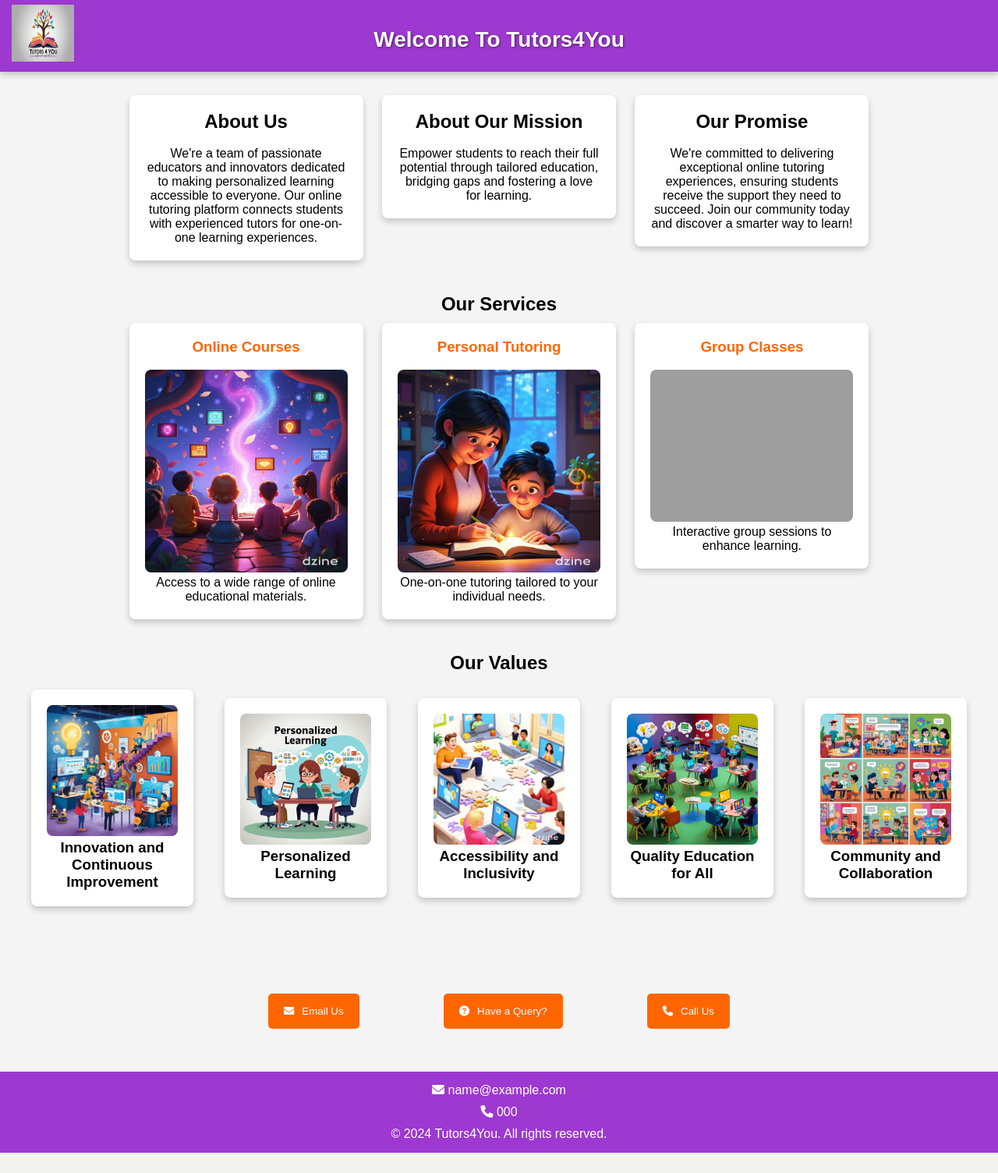
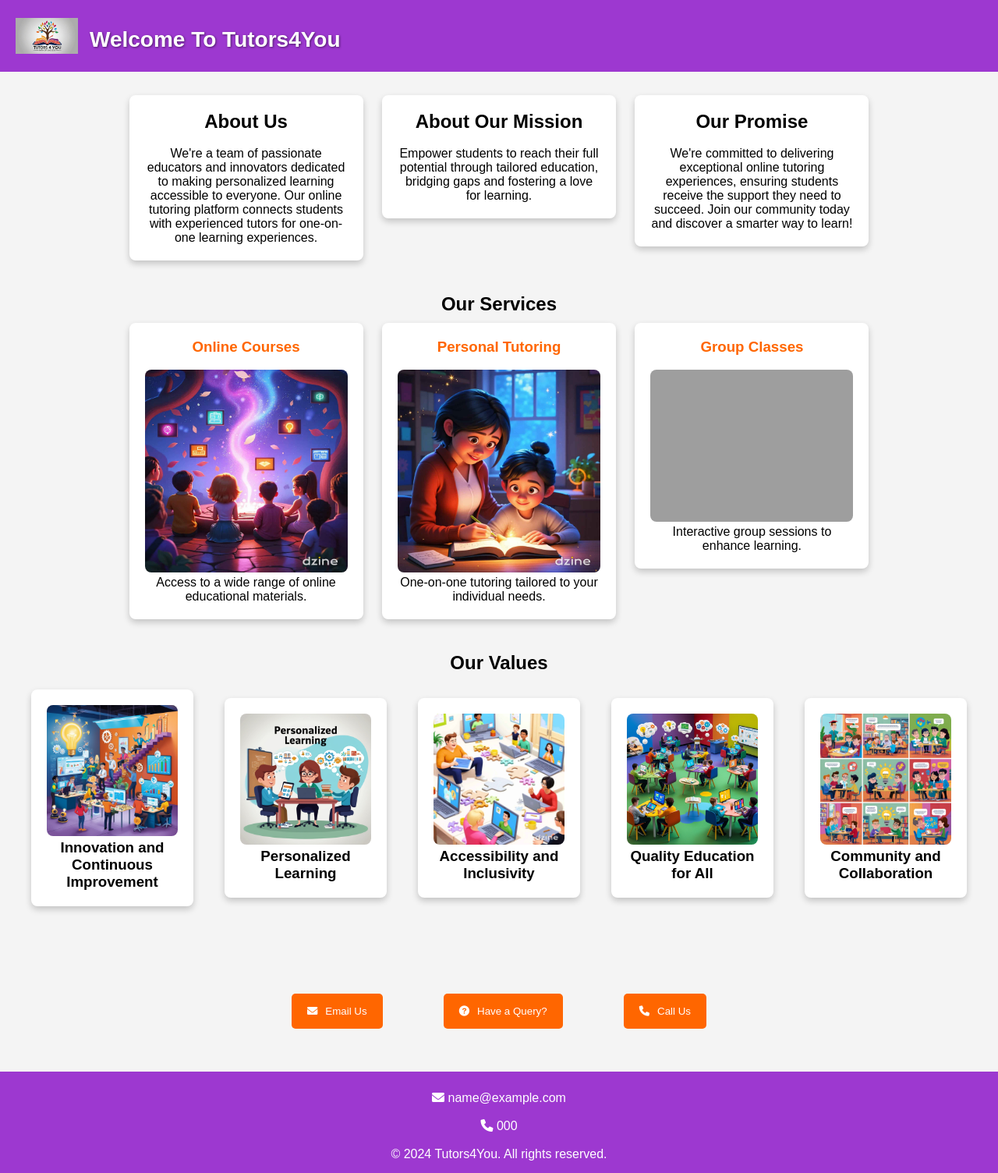
Before and after one commit to sumittechsage/Tutors4You, a Django app: template templates/index.html in a window 1280 px wide. Shown: the whole page at 78% size. Before the commit the page ends 1478 px from the top, so only its background shows below. Run offline with Django 5.2, Linux system fonts and the light colour scheme; the template is opened without the code that fills it: most values are stand-ins (such as "Sample title", 1, 10 or a date in 2020); grey boxes are pictures that could not be loaded.

Commit message:
finalize css

```diff
--- a/static/css/form.css
+++ b/static/css/form.css
@@ -158,7 +158,8 @@ section {
     justify-content: center;
     /* Fixed minimal space between buttons */
     margin: 20px auto;
-    max-width: 700px;
+    max-width: 600px;
+    gap: 10px;
     /* Set a maximum width for the container */
     width: 100%;
     /* Allow the container to take full width up to max-width */
--- a/static/css/main.css
+++ b/static/css/main.css
@@ -35,34 +35,20 @@ header {
     color: white;
     padding: 15px 20px;
     display: flex;
-    flex-direction: column;
-    /* Stack children vertically */
     align-items: center;
-    /* Center-align items horizontally */
-    box-shadow: 0 4px 8px rgba(0, 0, 0, 0.2);
-    /* Shadow for depth */
-    position: relative;
-    height: auto;
-    /* Allow the height to adjust based on content */
+    /* Center items vertically */
 }
 
 header img {
-    position: absolute;
-    /* Position the logo absolutely */
-    top: 6%;
-    /* Adjust according to padding */
-    left: 15px;
-    /* Adjust according to padding */
     width: 12%;
     /* Responsive width based on header width */
     max-width: 80px;
     /* Limit maximum width */
-    height: 80%;
+    height: auto;
     /* Maintain aspect ratio */
-    box-sizing: border-box;
-    /* Include padding and border in the element’s total width and height */
+    margin-right: 15px;
+    /* Space between logo and text */
 }
-
 header h1 {
     margin: 20px 0 10px;
     /* Adjust margins to position message centrally */
@@ -193,21 +179,32 @@ footer {
     background-color: #9d38d0;
     color: white;
     text-align: center;
+    align-items: center;
     padding: 15px 20px;
+    /* Added padding for spacing */
     margin-top: auto;
     /* Push footer to the bottom */
 }
 
-footer div {
-    margin-bottom: 10px;
-    /* Add spacing between items */
+footer ul {
+
+    list-style-type: none;
+    margin: 10px 0 0;
+    /* Adjusted margin for spacing */
+    padding: 0;
 }
 
-footer a {
+footer ul li {
+    display: inline-block;
+    /* margin-bottom: 20px; */
+    /* Increased spacing */
+}
+
+footer ul li a {
     color: white;
     text-decoration: none;
 }
 
-footer a:hover {
+footer ul li a:hover {
     text-decoration: underline;
 }
--- a/static/css/responsive.css
+++ b/static/css/responsive.css
@@ -26,7 +26,8 @@
 
         header h1 {
             font-size: 24px;
-            padding-left: 80px;
+            /* padding-left: 80px; */
+            align-items: center;
             /* Ensure text does not overlap with logo */
         }
 }
@@ -44,9 +45,9 @@
             /* Limit maximum width */
             top: 10px;
             /* Adjust top position */
-            left: auto;
+            left: 20px;
             /* Center logo horizontally */
-            right: auto;
+            right: 20px;
             /* Center logo horizontally */
         }
 
--- a/templates/index.html
+++ b/templates/index.html
@@ -145,17 +145,22 @@
     </about>
 
     <footer>
-    <div>
-        <i class="fas fa-envelope"></i>  <!-- Email icon -->
-        <a href="mailto:{{ email }}">{{ email }}</a>
-    </div>
-    <div>
-        <i class="fas fa-phone"></i>  <!-- Phone icon -->
-        <a href="tel:{{ phone_no }}">{{ phone_no }}</a>
-    </div>
-    <p>&copy; 2024 Tutors4You. All rights reserved.</p>
-</footer>
-
+        <ul>
+        <li>
+            <i class="fas fa-envelope"></i>  <!-- Email icon -->
+            <a href="mailto:{{ email }}">{{ email }}</a>
+        </li>
+        <br>
+        <br>
+        <li>
+            <i class="fas fa-phone"></i>  <!-- Phone icon -->
+            <a href="tel:{{phone_no}}">{{phone_no}}</a>
+        </li>
+        <br>
+        <br>
+    </ul>
+        <p>&copy; 2024 Tutors4You. All rights reserved.</p>
+    </footer>
 
     <!-- Modal Structure -->
     <div id="queryModal" class="modal">
```
